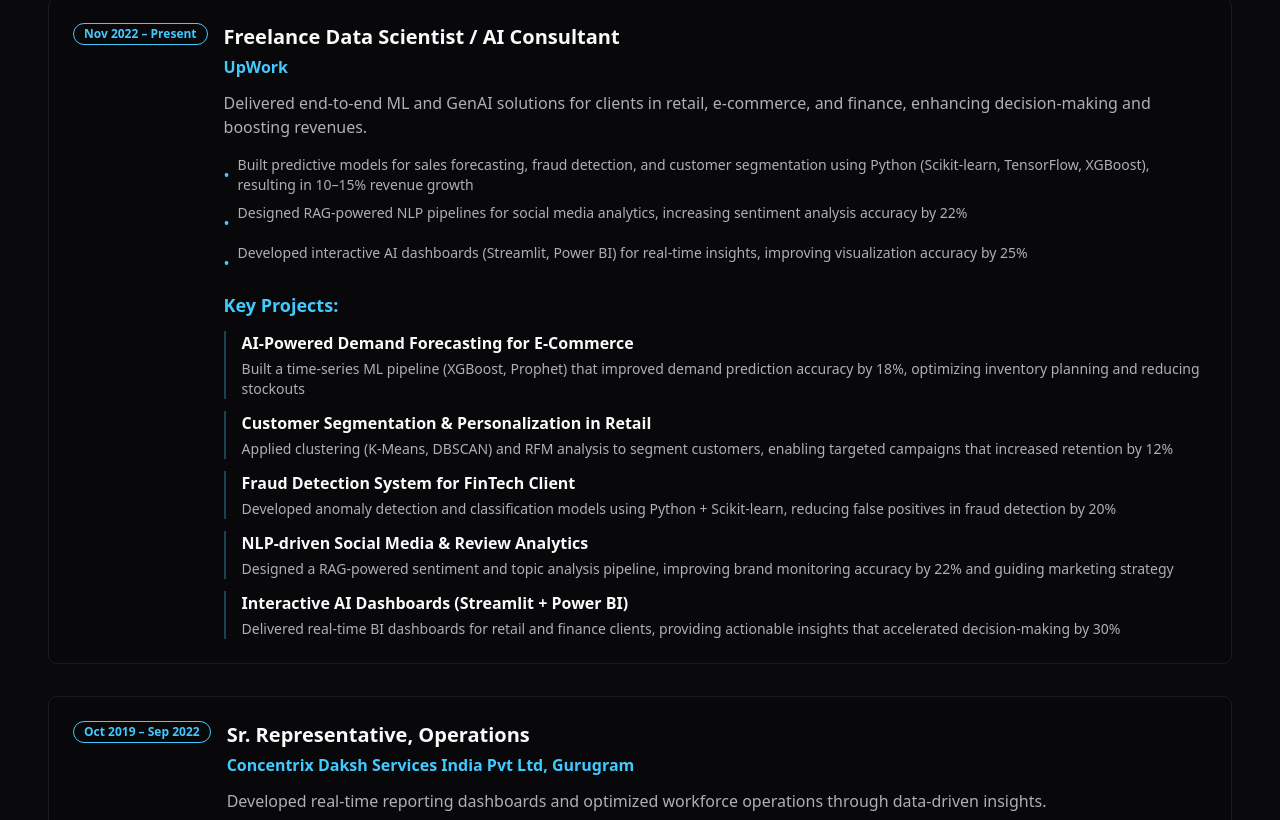
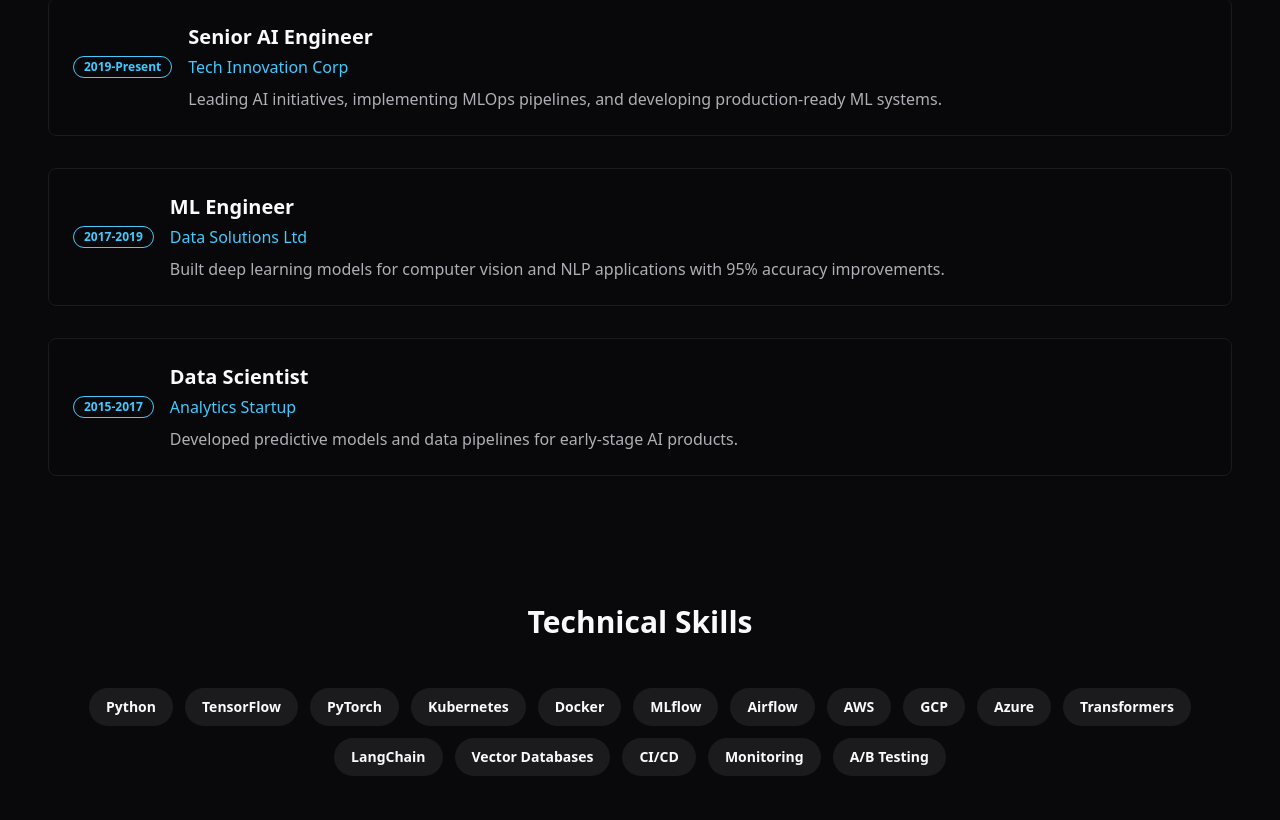
Before and after one commit to i-am-tushaar/genai-showcase-lab, a React (Vite) app: page /about in a window 1280 px wide. Shown: the part 1160-1980 px from the top of the page. Built offline with nearby package versions, Linux system fonts and the light colour scheme.

Commit message:
Reverted to commit 3069dbe5030afe5b0567df82a7c73f11fc99f9c3

```diff
--- a/src/pages/About.tsx
+++ b/src/pages/About.tsx
@@ -6,61 +6,22 @@ import profileImage from "@/assets/profile-placeholder.jpg";
 const About = () => {
   const experience = [
     {
-      year: "Nov 2022 – Present",
-      role: "Freelance Data Scientist / AI Consultant",
-      company: "UpWork",
-      description: "Delivered end-to-end ML and GenAI solutions for clients in retail, e-commerce, and finance, enhancing decision-making and boosting revenues.",
-      achievements: [
-        "Built predictive models for sales forecasting, fraud detection, and customer segmentation using Python (Scikit-learn, TensorFlow, XGBoost), resulting in 10–15% revenue growth",
-        "Designed RAG-powered NLP pipelines for social media analytics, increasing sentiment analysis accuracy by 22%",
-        "Developed interactive AI dashboards (Streamlit, Power BI) for real-time insights, improving visualization accuracy by 25%"
-      ],
-      keyProjects: [
-        {
-          title: "AI-Powered Demand Forecasting for E-Commerce",
-          description: "Built a time-series ML pipeline (XGBoost, Prophet) that improved demand prediction accuracy by 18%, optimizing inventory planning and reducing stockouts"
-        },
-        {
-          title: "Customer Segmentation & Personalization in Retail",
-          description: "Applied clustering (K-Means, DBSCAN) and RFM analysis to segment customers, enabling targeted campaigns that increased retention by 12%"
-        },
-        {
-          title: "Fraud Detection System for FinTech Client",
-          description: "Developed anomaly detection and classification models using Python + Scikit-learn, reducing false positives in fraud detection by 20%"
-        },
-        {
-          title: "NLP-driven Social Media & Review Analytics",
-          description: "Designed a RAG-powered sentiment and topic analysis pipeline, improving brand monitoring accuracy by 22% and guiding marketing strategy"
-        },
-        {
-          title: "Interactive AI Dashboards (Streamlit + Power BI)",
-          description: "Delivered real-time BI dashboards for retail and finance clients, providing actionable insights that accelerated decision-making by 30%"
-        }
-      ]
+      year: "2019-Present",
+      role: "Senior AI Engineer",
+      company: "Tech Innovation Corp",
+      description: "Leading AI initiatives, implementing MLOps pipelines, and developing production-ready ML systems.",
     },
     {
-      year: "Oct 2019 – Sep 2022",
-      role: "Sr. Representative, Operations",
-      company: "Concentrix Daksh Services India Pvt Ltd, Gurugram",
-      description: "Developed real-time reporting dashboards and optimized workforce operations through data-driven insights.",
-      achievements: [
-        "Developed real-time reporting dashboards in Power BI to track key workforce performance metrics, driving a 10% improvement in team productivity",
-        "Optimized workforce scheduling by analyzing demand patterns and trends, increasing service level adherence by 18%",
-        "Leveraged advanced Excel functions (VLOOKUP, Pivot Tables, formulas) to automate reporting and streamline analytics, reducing manual work by 2 hours per week and improving workflow efficiency by 20%",
-        "Provided actionable insights to support data-driven decision-making across operations teams"
-      ]
+      year: "2017-2019",
+      role: "ML Engineer",
+      company: "Data Solutions Ltd",
+      description: "Built deep learning models for computer vision and NLP applications with 95% accuracy improvements.",
     },
     {
-      year: "Feb 2017 – Mar 2019",
-      role: "Data Analyst, Content Engineering",
-      company: "GlobalLogic Technologies Limited, Gurugram",
-      description: "Conducted large-scale data analysis and built automated BI dashboards to improve operational efficiency.",
-      achievements: [
-        "Conducted large-scale data analysis using SQL and Python, improving operational efficiency by 15%",
-        "Built and automated BI dashboards (Power BI + DAX + SQL) for data accuracy and KPIs tracking",
-        "Spearheaded DAX-driven advanced analytics improving analysis efficiency by 50%",
-        "Collaborated with engineers on data workflows that enabled integration of predictive models in later phases"
-      ]
+      year: "2015-2017",
+      role: "Data Scientist",
+      company: "Analytics Startup",
+      description: "Developed predictive models and data pipelines for early-stage AI products.",
     },
   ];
 
@@ -105,10 +66,8 @@ const About = () => {
           <h1 className="text-4xl md:text-5xl font-bold mb-4">About Me</h1>
           <p className="text-xl text-muted-foreground max-w-3xl mx-auto">
             AI Engineer with 5+ years of experience delivering Machine Learning, Deep Learning, Generative AI, and Agentic AI solutions.
-
             Proven expertise in MLOps and LLMOps for end-to-end ML/LLM pipelines including data ingestion, model training, RAG, deployment, monitoring, and governance.
             Skilled at building multi-agent systems, predictive pipelines, and domain-specific GenAI applications.
-
             Strong track record of reducing costs, improving accuracy, and scaling AI systems in production environments.
           </p>
         </section>
@@ -126,48 +85,20 @@ const About = () => {
           </div>
         </section>
 
+        {/* Experience Timeline */}
         <section className="py-16">
           <h2 className="text-3xl font-bold text-center mb-12">Professional Journey</h2>
           <div className="space-y-8">
             {experience.map((exp, index) => (
               <Card key={index} className="p-6 bg-card/50 backdrop-blur-sm">
-                <div className="flex flex-col gap-4">
-                  <div className="flex flex-col md:flex-row md:items-start gap-4">
-                    <Badge variant="outline" className="w-fit text-primary border-primary">
-                      {exp.year}
-                    </Badge>
-                    <div className="flex-1">
-                      <h3 className="text-xl font-bold mb-1">{exp.role}</h3>
-                      <p className="text-primary font-semibold mb-3">{exp.company}</p>
-                      <p className="text-muted-foreground mb-4">{exp.description}</p>
-
-                      {exp.achievements && (
-                        <div className="mb-4">
-                          <ul className="space-y-2">
-                            {exp.achievements.map((achievement, achIndex) => (
-                              <li key={achIndex} className="flex items-start gap-2">
-                                <span className="text-primary mt-2">•</span>
-                                <span className="text-sm text-muted-foreground">{achievement}</span>
-                              </li>
-                            ))}
-                          </ul>
-                        </div>
-                      )}
-
-                      {exp.keyProjects && (
-                        <div>
-                          <h4 className="text-lg font-semibold mb-3 text-primary">Key Projects:</h4>
-                          <div className="space-y-3">
-                            {exp.keyProjects.map((project, projIndex) => (
-                              <div key={projIndex} className="border-l-2 border-primary/30 pl-4">
-                                <h5 className="font-semibold mb-1">{project.title}</h5>
-                                <p className="text-sm text-muted-foreground">{project.description}</p>
-                              </div>
-                            ))}
-                          </div>
-                        </div>
-                      )}
-                    </div>
+                <div className="flex flex-col md:flex-row md:items-center gap-4">
+                  <Badge variant="outline" className="w-fit text-primary border-primary">
+                    {exp.year}
+                  </Badge>
+                  <div className="flex-1">
+                    <h3 className="text-xl font-semibold mb-1">{exp.role}</h3>
+                    <p className="text-primary mb-2">{exp.company}</p>
+                    <p className="text-muted-foreground">{exp.description}</p>
                   </div>
                 </div>
               </Card>
```
